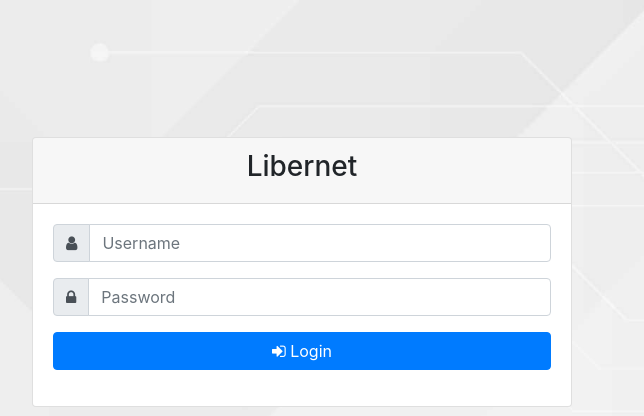
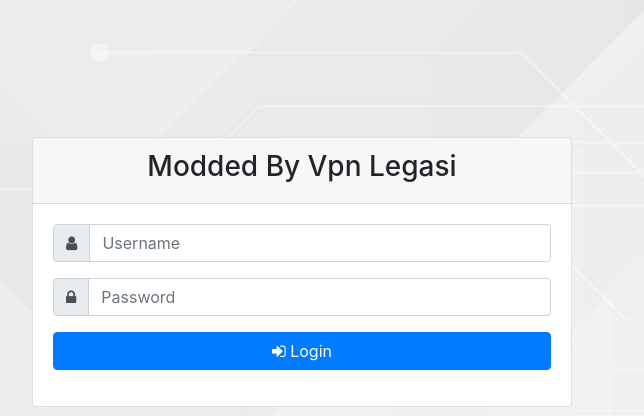
Before and after one commit to vpnlegasi/libernet, a PHP site: page /login.php in a window 1280 px wide. Shown: the top 416 px of the page, without its empty margins (338-982 px from the left). Run offline with PHP 8.4, Linux system fonts and the light colour scheme.

Commit message:
Update login.php

```diff
--- a/web/login.php
+++ b/web/login.php
@@ -32,7 +32,7 @@
             <div class="col-lg-6 col-md-12 mx-auto">
                 <div class="card mb-2">
                     <div class="card-header">
-                        <h3 class="text-center">Libernet</h3>
+                        <h3 class="text-center">Modded By Vpn Legasi</h3>
                     </div>
                     <div class="card-body">
                         <form action="" method="post">
```
